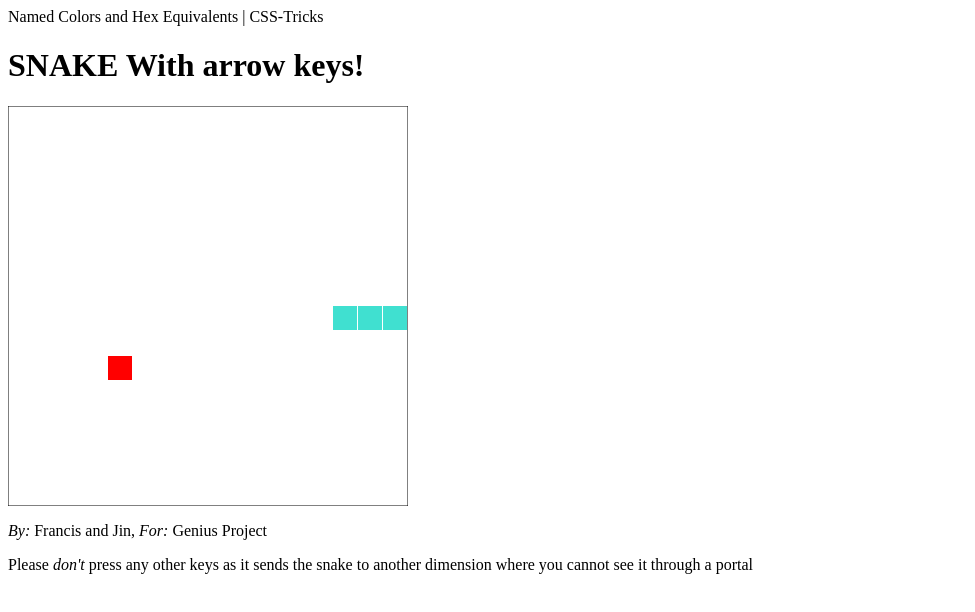
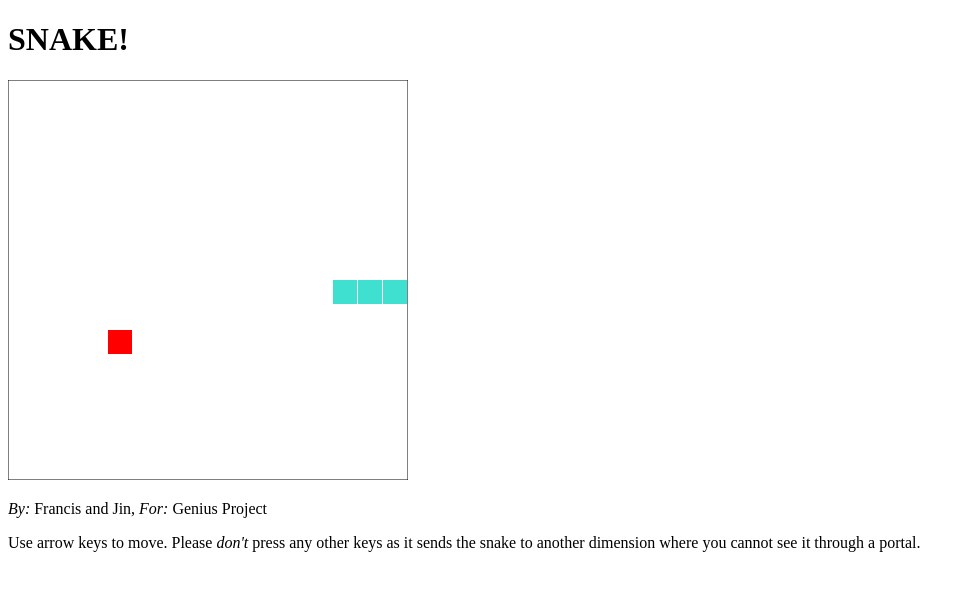
Before and after one commit to YongJinKim217/YongJinKim217.github.io, a plain HTML site: page index.html in a window 1280 px wide. Shown: the whole page, without its empty margins (0-975 px from the left). Drawn offline with nearby package versions, Linux system fonts and the light colour scheme.

Commit message:
Fixed minor errors and improved directions

```diff
--- a/index.html
+++ b/index.html
@@ -1,21 +1,20 @@
-Named Colors and Hex Equivalents | CSS-Tricks
-
 <!DOCTYPE html>
 <html>
 
 <head>
-    <title>Simple Game</title>
+    <title>Snake Game</title>
 </head>
 
 <body>
-    <h1>SNAKE With arrow keys!</h1>
+    <h1>SNAKE!</h1>
 
     <canvas id="canvas" width="400" height="400"></canvas>
 
     <p><em>By:</em> Francis and Jin, <em>For:</em> Genius Project</p>
 
-    <p>Please <em>don't</em> press any other keys as it sends the snake to another dimension where you cannot see it
-        through a portal</p>
+    <p>Use arrow keys to move. Please <em>don't</em> press any other keys as it sends the snake to another dimension
+        where you cannot see it
+        through a portal.</p>
 
     <script src="https://code.jquery.com/jquery-2.1.0.js"></script>
 
```
